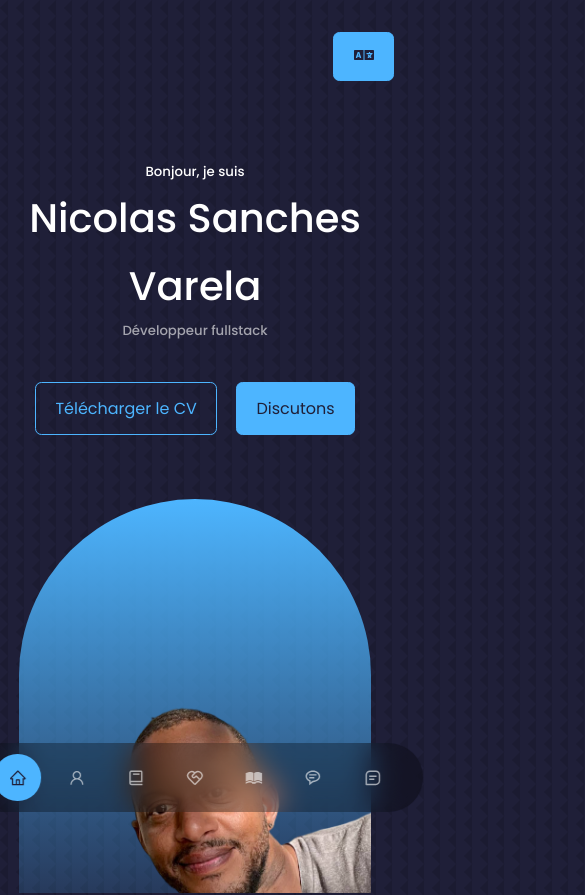
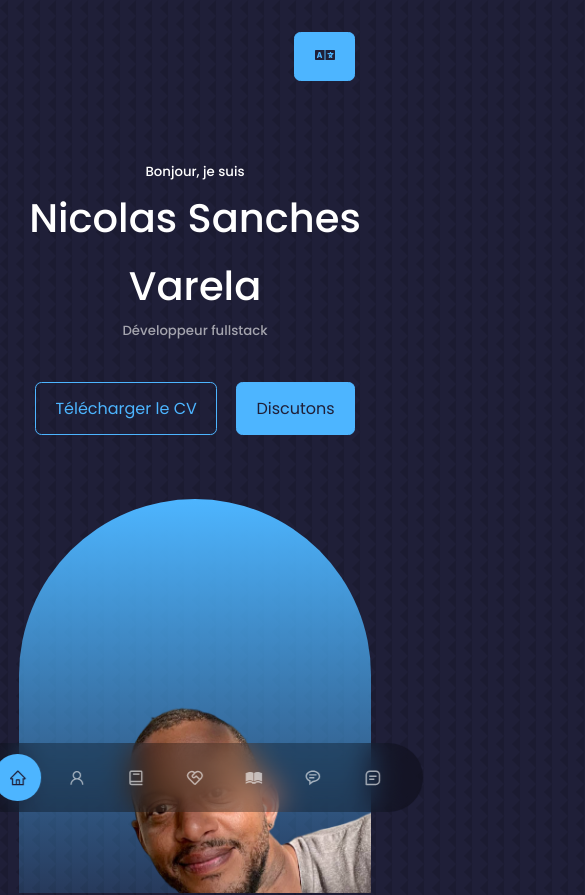
Before and after one commit to NsanVarela/portfolio, a React (Create React App) app: page / in a window 390 px wide. Shown: the top 895 px of the page, 585 px wide, since content can reach past the window. Built offline with nearby package versions, Linux system fonts and the light colour scheme; some icons are missing.

Commit message:
responsive for translation menu

```diff
--- a/src/App.jsx
+++ b/src/App.jsx
@@ -36,12 +36,12 @@ const languages = [
         name: 'Português',
         country_code: 'pt',
     },
-    {
+/*    {
         code: 'ar',
         name: 'العربي',
         country_code: 'sa',
         dir: 'rtl'
-    },
+    },*/
     {
         code: 'de',
         name: 'Deutsch',
--- a/src/index.css
+++ b/src/index.css
@@ -165,8 +165,20 @@ img {
 
 /* ================ MEDIA QUERIES (MEDIUM DEVICES) ======================= */
 @media screen and (max-width: 1024px) {
+    .dropdown {
+        left: 87.5%;
+    }
+
+    .dropdown__menu {
+        right: 92%;
+        top: 110%;
+        background: var(--color-bg-variant);
+        z-index: 2;
+    }
+
     .container {
         width: var(--containter-width-md);
+        z-index: 1;
     }
 
     section {
@@ -178,8 +190,20 @@ img {
 
 /* ================ MEDIA QUERIES (SMALL DEVICES) ======================= */
 @media screen and (max-width: 600px) {
+    .dropdown {
+        left: 75.5%;
+    }
+
+    .dropdown__menu {
+        right: 100%;
+        top: 0;
+        background: var(--color-bg-variant);
+        z-index: 2;
+    }
+
     .container {
         width: var(--containter-width-sm);
+        z-index: 1;
     }
 
     section > h2 {
```
